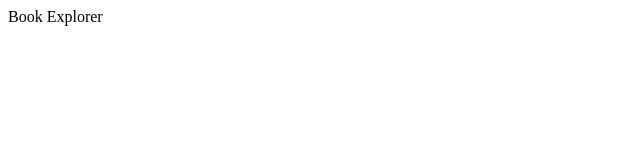
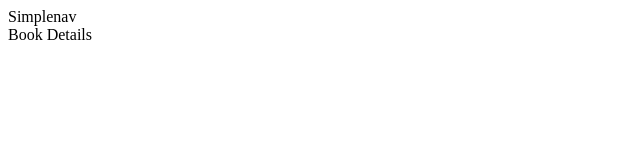
Before and after one commit to yadavjitu06/-Book-Explorer, a React (Vite) app in the folder Book-Explorer/: page /book/1 in a window 1280 px wide. Shown: the top 160 px of the page, without its empty margins (0-640 px from the left). Built offline with nearby package versions, Linux system fonts and the light colour scheme.

Commit message:
Added basic set of pages for the app

```diff
--- a/Book-Explorer/package.json
+++ b/Book-Explorer/package.json
@@ -11,7 +11,8 @@
   },
   "dependencies": {
     "react": "^19.1.0",
-    "react-dom": "^19.1.0"
+    "react-dom": "^19.1.0",
+    "react-router-dom": "^7.7.1"
   },
   "devDependencies": {
     "@eslint/js": "^9.30.1",
--- a/Book-Explorer/src/App.jsx
+++ b/Book-Explorer/src/App.jsx
@@ -1,14 +1,13 @@
-
-import './App.css'
+import "./App.css";
+import MainRoutes from "./routes/Mainroutes";
 
 function App() {
-
-
   return (
-   <>
-    Book Explorer
-   </>
-  )
+    <>
+      <nav> Simplenav</nav>
+      <MainRoutes />
+    </>
+  );
 }
 
-export default App
+export default App;
--- a/Book-Explorer/src/main.jsx
+++ b/Book-Explorer/src/main.jsx
@@ -2,9 +2,12 @@
 import { createRoot } from 'react-dom/client'
 import './index.css'
 import App from './App.jsx'
+import { BrowserRouter } from 'react-router-dom'
 
 createRoot(document.getElementById('root')).render(
+  <BrowserRouter>
+   <App />
+  </BrowserRouter>
 
-    <App />
 
 )
--- /dev/null
+++ b/Book-Explorer/src/pages/BookDetails.jsx
@@ -0,0 +1,11 @@
+function BookDetails (){
+
+    return(
+    <>
+    Book Details
+    </>
+
+    )
+
+}
+export default BookDetails;
--- /dev/null
+++ b/Book-Explorer/src/pages/Error.jsx
@@ -0,0 +1,9 @@
+function Error (){
+    return(
+        <>
+        not found
+        </>
+    );
+}
+
+export default Error;
--- /dev/null
+++ b/Book-Explorer/src/pages/Home.jsx
@@ -0,0 +1,13 @@
+function Home(){
+    return(
+        <>
+        {/* navbar */}
+        {/* book list */}
+        {/* paginaction buttons */}
+
+       Home
+
+        </>
+    )
+}
+export default Home;
--- /dev/null
+++ b/Book-Explorer/src/routes/Mainroutes.jsx
@@ -0,0 +1,18 @@
+import {Routes,Route}from 'react-router-dom'
+import Home from '../pages/Home';
+import BookDetails from '../pages/BookDetails';
+import Error from '../pages/Error';
+
+
+function MainRoutes(){
+    return(
+        <Routes>
+
+            {/* routes contain multiple route */}
+            <Route path='/' element={<Home/>}/>
+             <Route path='/book/:name' element={<BookDetails/>}/>
+              <Route path='*' element={<Error/>}/>
+        </Routes>
+    )
+}
+export default MainRoutes;
```
Also changed, not shown: Book-Explorer/src/pages/Home.css (added), 1 other file (tests, documents, lock files or other folders).
